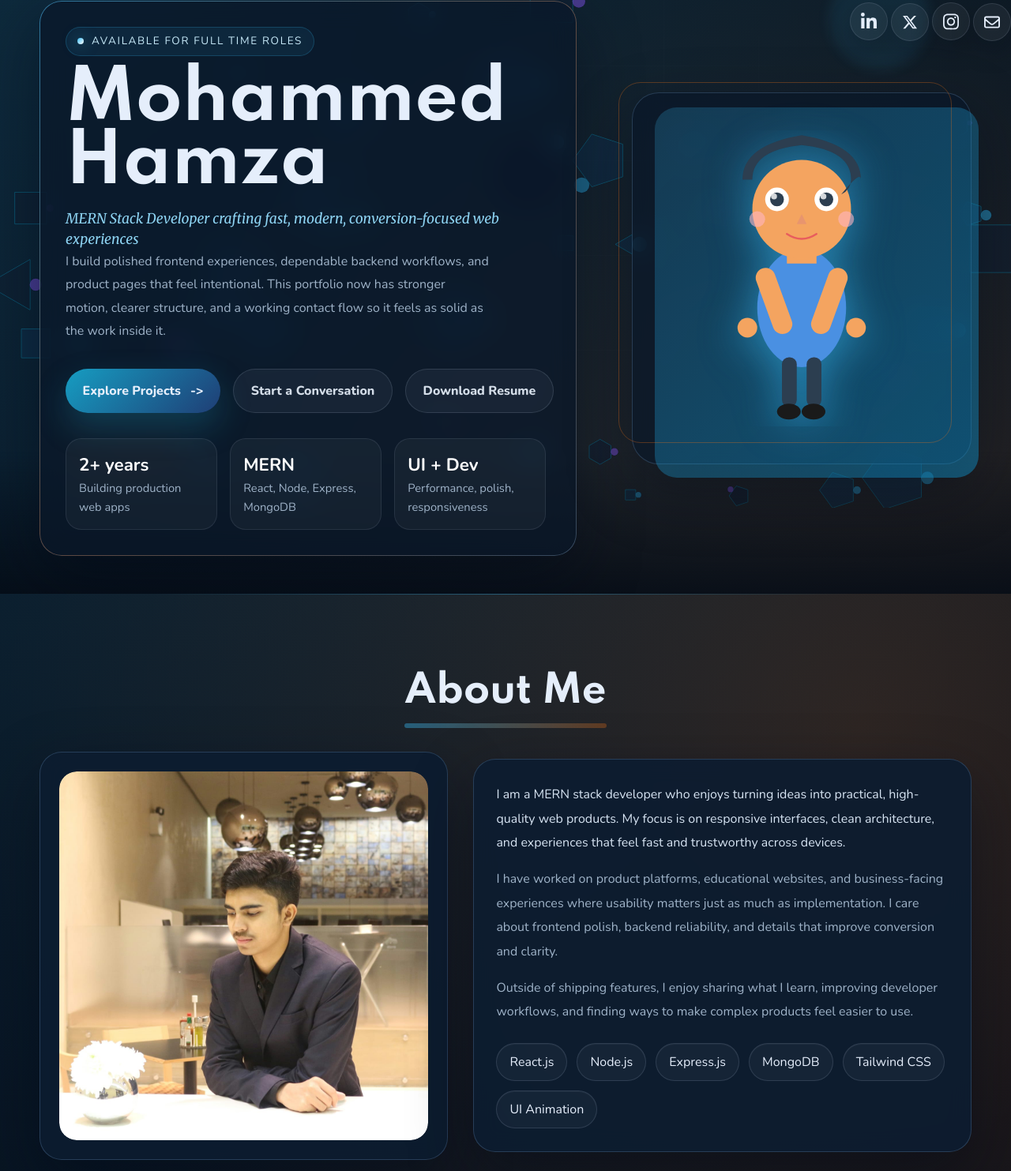
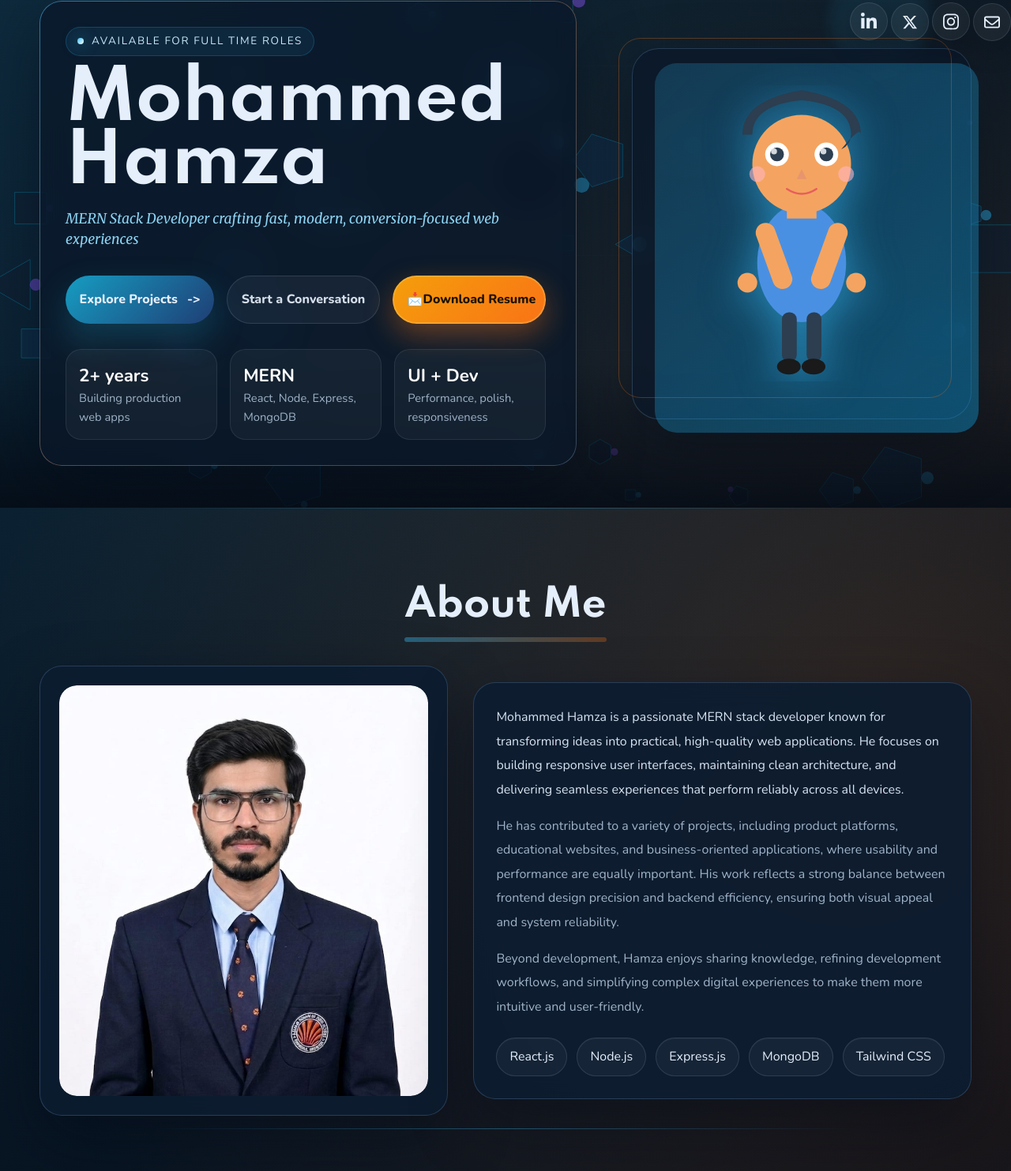
Before and after one commit to Hamza8470/My-Portfolio, a website: page part-2-final-files/index.html in a window 1280 px wide. Shown: the part 157-1640 px from the top of the page at 79% size. Drawn offline with nearby package versions, Linux system fonts and the light colour scheme; animation ran at ten frames a second.

Commit message:
enhanced ui

```diff
--- a/part-2-final-files/index.html
+++ b/part-2-final-files/index.html
@@ -62,20 +62,16 @@
             style="font-family: 'Merriweather', serif; font-style: italic; color: #8fd5f4; margin-top: 1rem; font-size: 1.1rem;">
             MERN Stack Developer crafting fast, modern, conversion-focused web experiences
           </p>
-          <p class="hero-copy">
-            I build polished frontend experiences, dependable backend workflows, and product pages that feel
-            intentional.
-            This portfolio now has stronger motion, clearer structure, and a working contact flow so it feels as solid
-            as the work inside it.
-          </p>
-
           <div class="cta-row">
             <a href="#latest-works" class="primary-button">
               Explore Projects
               <span aria-hidden="true">-&gt;</span>
             </a>
             <a href="#contact" class="secondary-button">Start a Conversation</a>
-            <a href="https://drive.google.com/file/d/1NMFTPHV4ooQQSLrEnJufgRjmTqFOgVd2/view" class="secondary-button" download>Download Resume</a>
+            <a href="https://drive.google.com/file/d/1NMFTPHV4ooQQSLrEnJufgRjmTqFOgVd2/view" class="secondary-button resume-cta" download>
+              📩Download Resume
+              <span aria-hidden="true">-&gt;</span>
+            </a>
           </div>
 
           <div class="hero-stat-grid reveal-stagger">
@@ -140,26 +136,21 @@
       </div>
 
       <div class="about-grid">
-        <div class="about-card reveal" style="padding: 1.5rem;">
-          <div style="position: relative; overflow: hidden; border-radius: 22px;">
-            <img src="./hamza1.jpg" alt="Portrait of Mohammed Hamza" style="width: 100%; object-fit: cover; border-radius: 22px;" />
+        <div class="about-card about-photo-card reveal" style="padding: 1.5rem;">
+          <div class="about-photo-frame" style="position: relative; overflow: hidden; border-radius: 22px;">
+            <img class="about-photo" src="./assets/images/hamza_photo.jpeg" alt="Portrait of Mohammed Hamza" style="width: 100%; object-fit: cover; border-radius: 22px;" />
           </div>
         </div>
 
         <div class="about-card reveal" style="padding: 1.8rem;">
           <p style="color: #d7e4f3; line-height: 1.9;">
-            I am a MERN stack developer who enjoys turning ideas into practical, high-quality web products. My focus is
-            on
-            responsive interfaces, clean architecture, and experiences that feel fast and trustworthy across devices.
+            Mohammed Hamza is a passionate MERN stack developer known for transforming ideas into practical, high-quality web applications. He focuses on building responsive user interfaces, maintaining clean architecture, and delivering seamless experiences that perform reliably across all devices.
           </p>
           <p style="color: #9fb3c8; line-height: 1.9; margin-top: 1rem;">
-            I have worked on product platforms, educational websites, and business-facing experiences where usability
-            matters just as much as implementation. I care about frontend polish, backend reliability, and details that
-            improve conversion and clarity.
+            He has contributed to a variety of projects, including product platforms, educational websites, and business-oriented applications, where usability and performance are equally important. His work reflects a strong balance between frontend design precision and backend efficiency, ensuring both visual appeal and system reliability.
           </p>
           <p style="color: #9fb3c8; line-height: 1.9; margin-top: 1rem;">
-            Outside of shipping features, I enjoy sharing what I learn, improving developer workflows, and finding ways
-            to make complex products feel easier to use.
+            Beyond development, Hamza enjoys sharing knowledge, refining development workflows, and simplifying complex digital experiences to make them more intuitive and user-friendly.
           </p>
 
           <div class="skill-list reveal-stagger" style="margin-top: 1.5rem;">
@@ -168,7 +159,6 @@
             <span class="skill-chip" style="padding: 0.7rem 1rem; border-radius: 999px;">Express.js</span>
             <span class="skill-chip" style="padding: 0.7rem 1rem; border-radius: 999px;">MongoDB</span>
             <span class="skill-chip" style="padding: 0.7rem 1rem; border-radius: 999px;">Tailwind CSS</span>
-            <span class="skill-chip" style="padding: 0.7rem 1rem; border-radius: 999px;">UI Animation</span>
           </div>
         </div>
       </div>
@@ -399,7 +389,7 @@
             <li class="border rounded-[50px] border-[#999] px-[10px] py-[5px] text-sm md:text-base">#react.js</li>
             <li class="border rounded-[50px] border-[#999] px-[10px] py-[5px] text-sm md:text-base">#express.js</li>
             <li class="border rounded-[50px] border-[#999] px-[10px] py-[5px] text-sm md:text-base">#node.js</li>
-            <li class="border rounded-[50px] border-[#999] px-[10px] py-[5px] text-sm md:text-base">#swiper.js</li>
+            <li class="border rounded-[50px] border-[#999] px-[10px] py-[5px] text-sm md:text-base">#JWT</li>
             <li class="border rounded-[50px] border-[#999] px-[10px] py-[5px] text-sm md:text-base">#mongoDB</li>
             <li class="border rounded-[50px] border-[#999] px-[10px] py-[5px] text-sm md:text-base">#mongoose</li>
             <li class="border rounded-[50px] border-[#999] px-[10px] py-[5px] text-sm md:text-base">#css</li>
--- a/part-2-final-files/style.css
+++ b/part-2-final-files/style.css
@@ -156,7 +156,7 @@ button:hover {
     white-space: nowrap;
     gap: 0.75rem;
     border-radius: 999px;
-    padding: 0.95rem 1.35rem;
+    padding: 1.10rem 1.10rem;
     font-weight: 800;
 }
 
@@ -169,6 +169,38 @@ button:hover {
     background: rgba(148, 163, 184, 0.08);
     border: 1px solid rgba(148, 163, 184, 0.2);
     color: #d4dde8;
+}
+
+.resume-cta {
+    background: linear-gradient(135deg, #f59e0b, #f97316);
+    border: 1px solid rgba(255, 207, 84, 0.5);
+    color: #1b1201;
+    box-shadow: 0 14px 36px rgba(249, 115, 22, 0.38), 0 0 0 1px rgba(255, 210, 124, 0.25) inset;
+    position: relative;
+    overflow: hidden;
+    transition: transform 0.25s ease, box-shadow 0.25s ease, filter 0.25s ease;
+}
+
+.resume-cta::before {
+    content: "";
+    position: absolute;
+    top: 0;
+    left: -130%;
+    width: 55%;
+    height: 100%;
+    background: linear-gradient(90deg, transparent, rgba(255, 255, 255, 0.45), transparent);
+    transform: skewX(-18deg);
+}
+
+.resume-cta:hover {
+    transform: translateY(-2px);
+    filter: saturate(1.08);
+    box-shadow: 0 18px 44px rgba(249, 115, 22, 0.5), 0 0 0 1px rgba(255, 210, 124, 0.35) inset;
+}
+
+.resume-cta:hover::before {
+    left: 140%;
+    transition: left 0.7s ease;
 }
 
 .hero-stat-grid {
@@ -998,6 +1030,23 @@ button:hover {
     align-items: center;
 }
 
+.about-photo-card {
+    display: flex;
+    align-items: stretch;
+}
+
+.about-photo-frame {
+    width: 100%;
+    height: clamp(360px, 44vw, 520px);
+}
+
+.about-photo {
+    width: 100%;
+    height: 100%;
+    object-fit: cover;
+    object-position: center top;
+}
+
 .projects-grid {
     display: grid;
     gap: 1.5rem;
@@ -1200,6 +1249,10 @@ button:hover {
         bottom: 1rem;
     }
 
+    .about-photo-frame {
+        height: clamp(320px, 62vw, 430px);
+    }
+
     .project-copy,
     .project-visual-wrap,
     .contact-card {
```
Also changed, not shown: part-2-final-files/assets/images/hamza_photo.jpeg (added).
